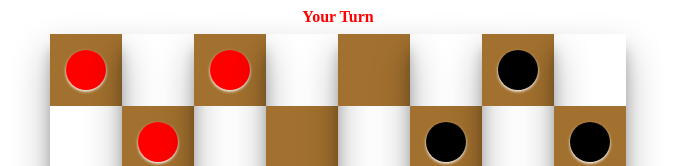
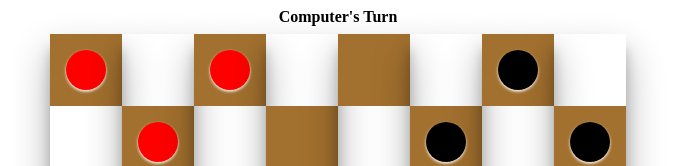
Before and after one commit to BrandonOdiwuor/AI-checkers, a Vue app: page / in a window 1280 px wide. Shown: the top 166 px of the page, without its empty margins (302-977 px from the left). Built offline with nearby package versions, Linux system fonts and the light colour scheme.

Commit message:
Randomly select staring player

```diff
--- a/src/components/Board.vue
+++ b/src/components/Board.vue
@@ -1,7 +1,9 @@
 <template>
   <div class="turn">
-    <span class="playerTurn" v-if="position.currentPlayer === 1">Your Turn</span>
-    <span v-else>Computers Turn</span>
+    <span class="playerTurn" v-if="position.currentPlayer === 1"
+      >Your Turn</span
+    >
+    <span v-else>Computer's Turn</span>
   </div>
   <div class="board">
     <div v-for="(row, rowIndex) in position.board" :key="rowIndex">
@@ -37,7 +39,7 @@ export default {
   setup() {
     let position: Position = reactive({
       board: generateBoard(8, 8, 12),
-      currentPlayer: 1,
+      currentPlayer: Math.random() < 0.5 ? 1 : -1,
       captures: [0, 0]
     });
     // let board: Board = reactive(generateBoard(8, 8, 12));
```
